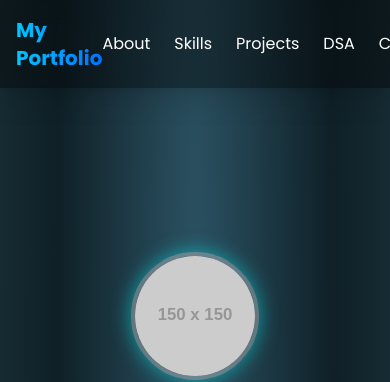
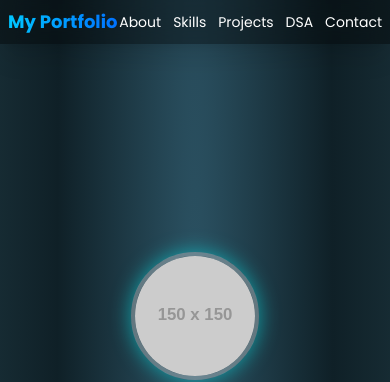
Before and after one commit to Gourav0212/Gourav-Portfolio, a plain HTML site: page index.html in a window 390 px wide. Shown: the top 382 px of the page. Drawn offline with nearby package versions, Linux system fonts and the light colour scheme; placeholder pictures from the web are drawn by us; a small style sheet from the web is missing.

Commit message:
Update index.html

```diff
--- a/index.html
+++ b/index.html
@@ -6,21 +6,17 @@
   <title>Gourav Portfolio</title>
   <link href="https://fonts.googleapis.com/css2?family=Poppins:wght@300;400;600;700&display=swap" rel="stylesheet">
   <script src="https://cdn.tailwindcss.com"></script>
-  <!-- <link rel="shortcut icon" href="fav.ico" type="image/x-icon"> -->
   <link rel="stylesheet" href="style.css">
-
-  <!-- Font Awesome for Icons -->
-  <link rel="stylesheet" href="https://cdnjs.cloudflare.com/ajax/libs/font-awesome/6.4.0/css/all.min.css" xintegrity="sha512-iecdLpQn12m6mB64wNlD6t5mR5W3hFz2w5G0o5zPz4T2Z7t3qXf5k4R5i6aE5c8lq6t5i9sR5z4L5N6O+g==" crossorigin="anonymous" referrerpolicy="no-referrer" />
-
+  <link rel="stylesheet" href="https://cdnjs.cloudflare.com/ajax/libs/font-awesome/6.4.0/css/all.min.css" crossorigin="anonymous" referrerpolicy="no-referrer" />
 </head>
 
 <body class="antialiased">
 
-  <!-- Navigation Menu -->
-  <nav class="fixed top-0 left-0 w-full z-50 p-4 bg-black bg-opacity-40 backdrop-blur-md shadow-xl">
+  <!-- making the Navigation Menu -->
+  <nav class="fixed top-0 left-0 w-full z-50 p-2 md:p-4 bg-black bg-opacity-40 backdrop-blur-md shadow-xl">
     <div class="container mx-auto flex justify-between items-center">
-      <a href="#hero" class="text-xl font-bold text-gradient-blue">My Portfolio</a>
-      <div class="flex space-x-6">
+      <a href="#hero" class="text-lg md:text-xl font-bold text-gradient-blue">My Portfolio</a>
+      <div class="flex flex-wrap justify-center space-x-3 md:space-x-6 text-sm md:text-base">
         <a href="#about" class="text-white hover:text-gray-300 transition-colors duration-300">About</a>
         <a href="#skills" class="text-white hover:text-gray-300 transition-colors duration-300">Skills</a>
         <a href="#projects" class="text-white hover:text-gray-300 transition-colors duration-300">Projects</a>
@@ -30,14 +26,14 @@
     </div>
   </nav>
 
-  <!-- Hero Section -->
+  <!-- the Hero Section -->
   <header id="hero" class="h-screen flex flex-col justify-center items-center text-center p-4">
     <img src="https://placehold.co/150x150/0072ff/fff?text=G+D" alt="G D Profile Photo" class="profile-photo w-32 h-32 md:w-40 md:h-40 mb-6 object-cover">
     <h1 class="text-5xl md:text-6xl font-extrabold mb-4 animate-fadeIn">Hi, I'm <span class="text-gradient-blue">Gourav Dutt Shrimali</span> 👋</h1>
     <div class="text-lg md:text-2xl font-light tracking-wide typing-cursor" id="typing-text"></div>
   </header>
 
-  <!-- About Section -->
+  <!-- this is About Section -->
   <section id="about" class="py-20 md:py-32 px-4">
     <div class="container mx-auto max-w-4xl text-center">
       <h2 class="text-4xl md:text-5xl font-bold mb-8 text-gradient-red">About Me</h2>
@@ -47,7 +43,7 @@
     </div>
   </section>
 
-  <!-- Skills Section -->
+  <!-- this is the Skills Section -->
   <section id="skills" class="py-20 md:py-32 px-4">
     <div class="container mx-auto max-w-5xl text-center">
       <h2 class="text-4xl md:text-5xl font-bold mb-12 text-gradient-red">🛠️ My Skills</h2>
@@ -62,14 +58,12 @@
     <div class="container mx-auto max-w-5xl">
       <h2 class="text-4xl md:text-5xl font-bold text-center mb-12 text-gradient-red">🚀 My Projects</h2>
       <div id="projects-container" class="grid grid-cols-1 sm:grid-cols-2 lg:grid-cols-3 gap-8">
-        <!-- Project cards will be injected here by JavaScript -->
+        <!-- Project cards will be injected here by JavaScript later -->
       </div>
     </div>
   </section>
 
-
-  <!-- DSA Section -->
-
+  <!-- special DSA Section -->
   <section id="dsa" class="py-20 md:py-32 px-4">
     <div class="container mx-auto max-w-4xl text-center">
       <h2 class="text-4xl md:text-5xl font-bold mb-8 text-gradient-red">🧠 Data Structures & Algorithms</h2>
@@ -77,17 +71,14 @@
         I have solved 350+ Data Structures and Algorithms problems on various platforms, demonstrating a strong foundation in problem-solving.
       </p>
       <div class="flex flex-wrap justify-center items-center gap-4">
-      <!-- redline in a below -->
         <a href="https://leetcode.com/u/GouravKing/" target="_blank" class="glass-card rounded-full py-3 px-6 flex items-center space-x-3 transition-transform duration-300 hover:scale-105">
           <i class="fas fa-puzzle-piece text-lg"></i>
           <span>LeetCode</span>
         </a>
-      <!-- redline in a below -->
         <a href="https://www.geeksforgeeks.org/user/avantibwgh/" target="_blank" class="glass-card rounded-full py-3 px-6 flex items-center space-x-3 transition-transform duration-300 hover:scale-105">
           <i class="fas fa-book-reader text-lg"></i>
           <span>GeeksforGeeks</span>
         </a>
-      <!-- redline in a below -->
         <a href="https://github.com/settings/profile" target="_blank" class="glass-card rounded-full py-3 px-6 flex items-center space-x-3 transition-transform duration-300 hover:scale-105">
           <i class="fab fa-github text-lg"></i>
           <span>GitHub</span>
@@ -111,12 +102,10 @@
           </button>
         </div>
         <div class="flex flex-wrap justify-center items-center gap-4">
-      <!-- redline in a below -->
           <a href="https://www.linkedin.com/in/gouravds/" target="_blank" class="glass-card rounded-full py-3 px-6 flex items-center space-x-3 transition-transform duration-300 hover:scale-105">
             <i class="fab fa-linkedin text-lg"></i>
             <span>LinkedIn</span>
           </a>
-
         </div>
       </div>
     </div>
@@ -127,7 +116,7 @@
     <p class="text-sm text-gray-400">Made with ❤️ by G D S | © 2024</p>
   </footer>
 
-
+  <!-- JS -->
+  <script src="jscode.js"></script>
 </body>
- <script src="jscode.js"></script>
 </html>
```
Lines whose indentation alone changed are shown as unchanged.
